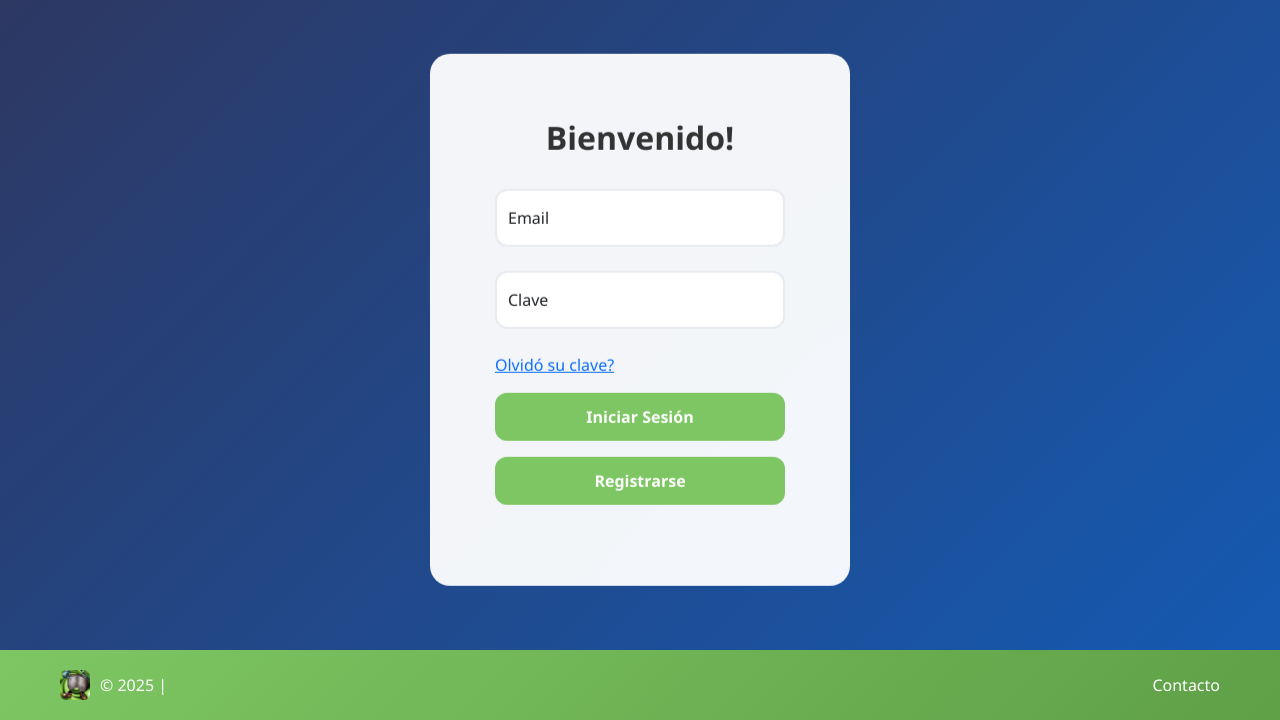
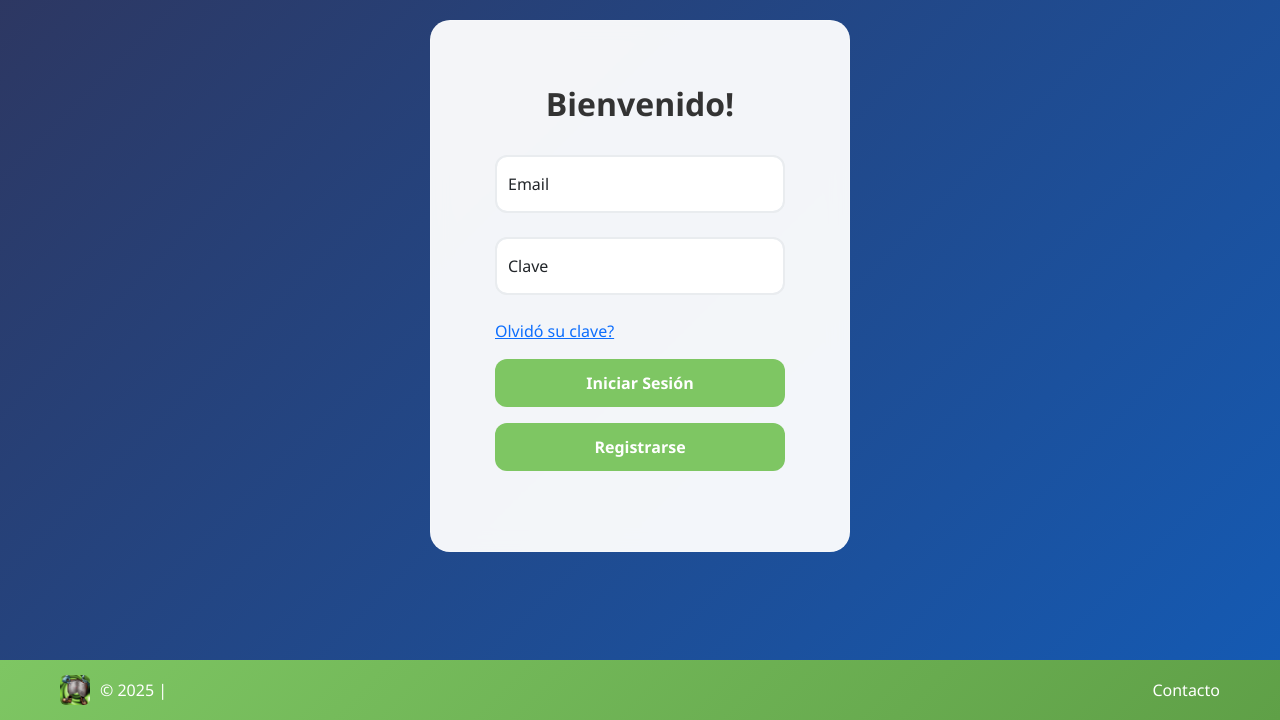
Before and after one commit to MatiasFerullo/Entornos_G04_2025, a PHP site: page /inicioSesion.php in a window 1280 px wide. Shown: the part 80-800 px from the top of the page. Run offline with PHP 8.4, Linux system fonts and the light colour scheme; some libraries are stand-ins or nearby versions.

Commit message:
Add files via upload
Cambio en el funcionamiento de footer y header para usar el sistema grid con un container general para el body, faltaría testear para páginas más largas.

```diff
--- a/TP_Integrador/estilo.css
+++ b/TP_Integrador/estilo.css
@@ -18,25 +18,29 @@
 }
 
 .header-section {
-    position: fixed;
+    position: absolute;
     top: 0;
     left: 0;
     right: 0;
     grid-row: 1
 }
 
-.container { display: grid; grid-template-rows: auto 1fr auto;}
-body { grid-row: 2 }
-.footer {grid-row: 3 }
+.container {
+    display: grid;
+    grid-template-rows: auto auto auto;
+    grid-template-columns: auto;
+}
 
-/* Footer*/
 .footer {
     position: absolute;
     bottom: 0;
+    left: 0;
+    right: 0;
     background: linear-gradient(135deg, #7ec663 0%, #5fa047 100%);
     color: white;
     text-align: center;
-    padding: 20px 0;
+    padding: 15px 0;
+    grid-row: 3;
 }
 
 .footer-content {
@@ -90,6 +94,15 @@ body:has(.alert) {
     margin-top: 58px;
 }
 
+body {
+    padding-top: 100px;
+    background: linear-gradient(135deg, #2e365f 0%, #145bb5 100%);
+    min-height: 100vh;
+    justify-content: center;
+    font-family: 'Segoe UI', Tahoma, Geneva, Verdana, sans-serif;
+    grid-row: 2;
+}
+
 .close-btn {
     float: right;
     background: none;
@@ -98,19 +111,9 @@ body:has(.alert) {
     cursor: pointer;
 }
 
-body {
-    padding-top: 100px;
-    background: linear-gradient(135deg, #2e365f 0%, #145bb5 100%);
-    min-height: 100vh;
-    justify-content: center;
-    font-family: 'Segoe UI', Tahoma, Geneva, Verdana, sans-serif;
-}
-
 .centered-div {
-    position: absolute;
-    top: 50%;
-    left: 50%;
-    transform: translate(-50%, -50%);
+    width:300px;
+    margin:auto;
   }
 
 .login-container {
--- a/TP_Integrador/inicioSesion.php
+++ b/TP_Integrador/inicioSesion.php
@@ -1,6 +1,5 @@
 <?php
     require 'Header.php';
-    generateHeader('inicioSesion', $arbolSitio);
     require 'Footer.php';
     require 'busquedaSQL.php';
     require 'conexion.php';
@@ -82,6 +81,8 @@
             <button type="button" class="btn-close" data-bs-dismiss="alert" aria-label="Close"></button>
         </div>
     <?php endif; ?>
+    <div class="container">
+     <?php generateHeader('inicioSesion', $arbolSitio); ?>
         <div class="login-container centered-div">
             <div class="login-header">
                 <h2>Bienvenido!</h2>
@@ -109,5 +110,6 @@
             </form>
         </div>
         <?php generateFooter(); ?>
+    </div>
 </body>
 </html>
```
